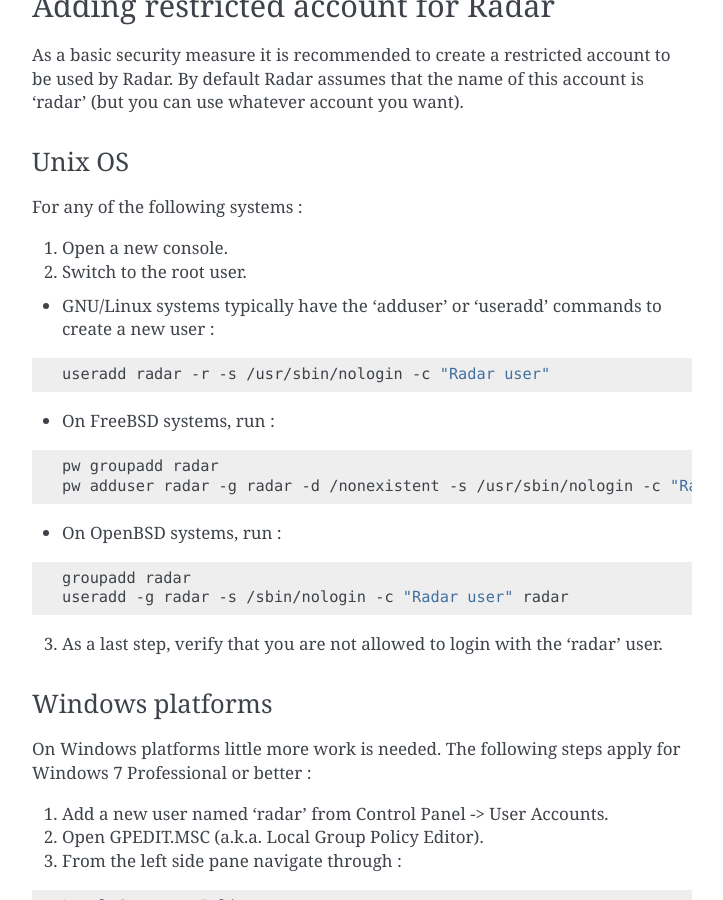
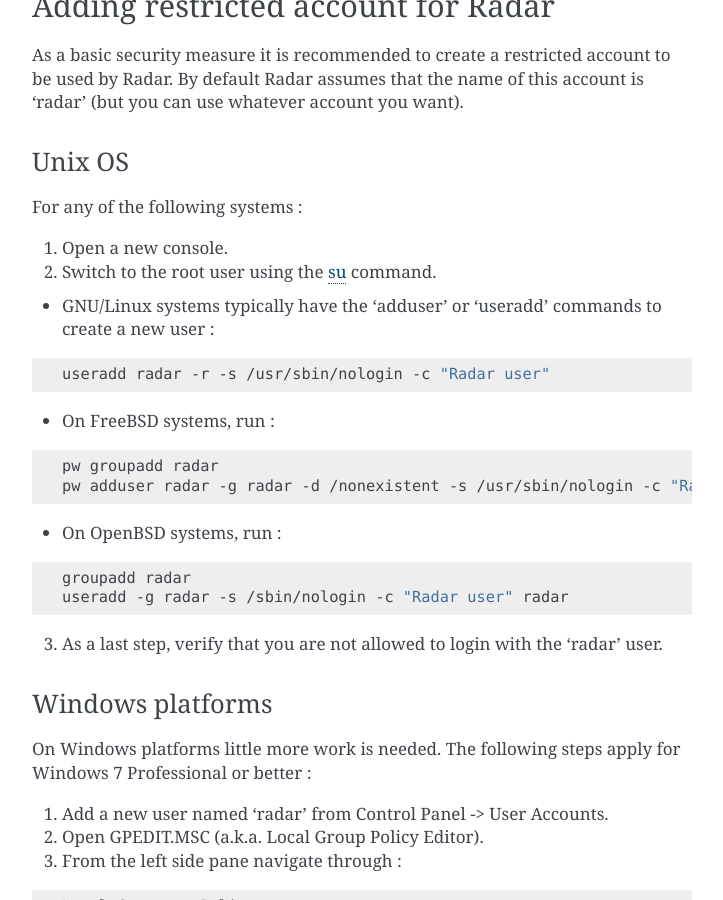
Before and after one commit to lliendo/Radar, a Sphinx documentation site: the page built from docs/installation.rst, in a window 1280 px wide and 900 px high, scrolled down 1174 px. Shown: the whole window, without its empty margins (388-1111 px from the left). Built offline with Sphinx 7.4.7, drawn with Linux system fonts in a browser that asks for light colours.

Commit message:
- Updated documentation.

```diff
--- a/docs/installation.rst
+++ b/docs/installation.rst
@@ -74,7 +74,7 @@
 For any of the following systems :
 
 1. Open a new console.
-2. Switch to the root user.
+2. Switch to the root user using the `su <https://en.wikipedia.org/wiki/Su_%28Unix%29>`_ command.
 
 * GNU/Linux systems typically have the 'adduser' or 'useradd' commands to create a new user :
 
```
